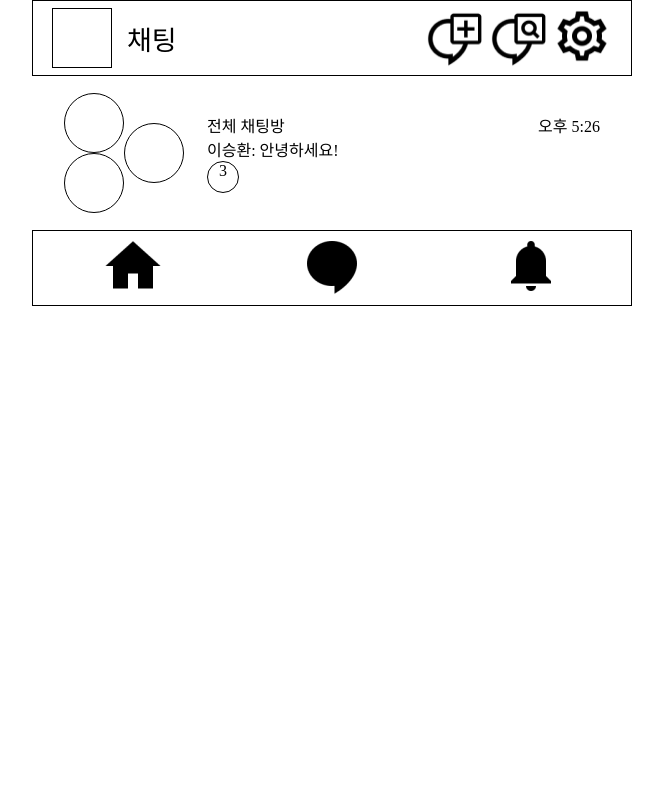
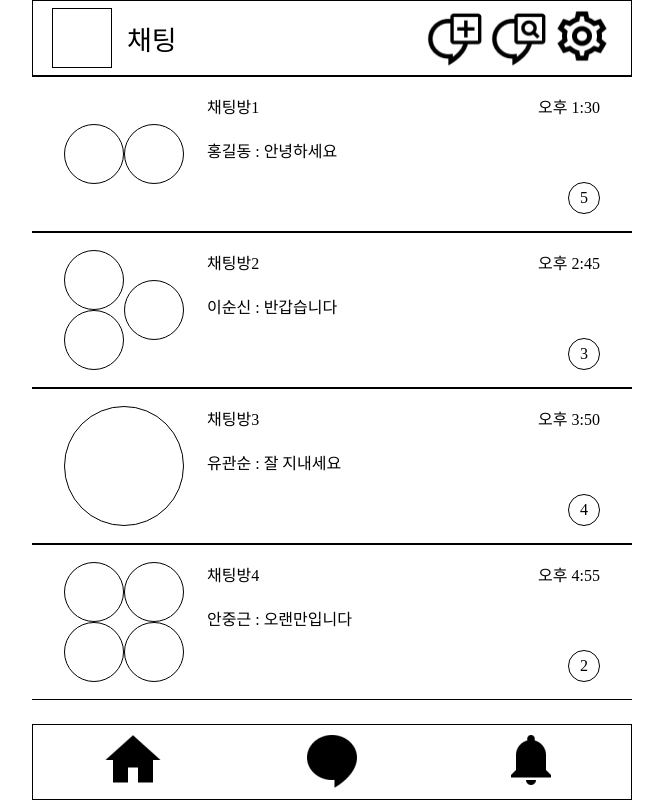
Before and after one commit to soma-baekgu/A-Maker-FE, a Next.js app: page /chat in a window 1280 px wide. Shown: the whole page, without its empty margins (308-971 px from the left). Built offline with nearby package versions, Linux system fonts and the light colour scheme.

Commit message:
feat: 채팅방 목록 화면 구현

```diff
--- a/src/app/_component/ProfileImageGroup.tsx
+++ b/src/app/_component/ProfileImageGroup.tsx
@@ -23,13 +23,11 @@ export default function ProfileImageGroup({imageUrls}: Props) {
                     </div>
                 }
             </div>
+            {cnt >= 2
+                &&
                 <div className={styles.profileImages}>
-                {
-                    cnt >= 2
-                    &&
                     <div className={styles.profileImage}>
                     </div>
-                }
                     {
                         cnt >= 4
                         &&
@@ -37,6 +35,7 @@ export default function ProfileImageGroup({imageUrls}: Props) {
                         </div>
                     }
                 </div>
+            }
         </div>
     );
 }
--- a/src/app/_component/profileImageGroup.module.css
+++ b/src/app/_component/profileImageGroup.module.css
@@ -2,18 +2,21 @@
 display: flex;
     flex-direction: row;
     justify-content: center;
+    width: 120px;
+    height: 120px;
 }
 
 .profileImages {
     display: flex;
     flex-direction: column;
     justify-content: center;
-    height: 120px;
+    width:100%;
+    height:100%;
 }
 
 .profileImage {
-    width: 60px;
-    height: 60px;
+    width: 100%;
+    aspect-ratio: 1;
     box-sizing: border-box;
     border: 1px solid black;
     border-radius: 50%;
--- a/src/app/chat/_component/ChatRoom.tsx
+++ b/src/app/chat/_component/ChatRoom.tsx
@@ -1,18 +1,30 @@
 import styles from './chatroom.module.css';
 import ProfileImageGroup from "@/app/_component/ProfileImageGroup";
 
-export default function ChatRoom() {
+type Props = {
+    imageUrls: string[]
+    chatroomName: string,
+    time: Date,
+    speaker: string
+    message: string,
+    messageCount: number,
+}
+
+export default function ChatRoom({imageUrls, chatroomName, time, speaker, message, messageCount}: Props) {
+    const options: Intl.DateTimeFormatOptions = {hour: 'numeric', minute: 'numeric', hour12: true};
+    const timeString = time.toLocaleTimeString('ko-KR', options);
+
     return (
         <div className={styles.component}>
-            <ProfileImageGroup imageUrls={["a", "b", "c"]}/>
+            <ProfileImageGroup imageUrls={imageUrls}/>
             <div className={styles.description}>
                 <div className={styles.title}>
-                    <div className={styles.chatroomName}>전체 채팅방</div>
-                    <div className={styles.time}>오후 5:26</div>
+                    <div className={styles.chatroomName}>{chatroomName}</div>
+                    <div className={styles.time}>{timeString}</div>
                 </div>
-                <div className={styles.message}>이승환: 안녕하세요!</div>
-                <div>
-                    <div className={styles.messageCount}>3</div>
+                <div className={styles.message}>{speaker} : {message}</div>
+                <div className={styles.messageCount}>
+                    <div className={styles.circle}>{messageCount}</div>
                 </div>
             </div>
         </div>
--- a/src/app/chat/_component/chatroom.module.css
+++ b/src/app/chat/_component/chatroom.module.css
@@ -1,40 +1,55 @@
-.component{
+.component {
     display: flex;
     flex-direction: row;
-    margin:17px 32px;
+    padding: 17px 32px;
     align-items: center;
+    box-sizing: border-box;
+    border-top: 1px solid black;
+    border-bottom: 1px solid black;
 }
 
-.description{
+.description {
     flex: 1;
     display: flex;
     flex-direction: column;
     justify-content: space-between;
     margin-left: 23px;
+    height: 120px;
 }
 
-.title{
+.title {
     display: flex;
     flex-direction: row;
     align-items: center;
 }
 
-.chatroomName{
+.chatroomName {
     flex: 1;
 }
 
-.time{
-    text-align:right;
+.time {
+    text-align: right;
 }
 
-.message{
+.message {
+    flex: 1;
     text-align: left;
+    display: flex;
+    align-items: center;
 }
 
-.messageCount{
+.circle {
     text-align: center;
     border-radius: 50%;
     border: 1px solid black;
-    width:30px;
-    height:30px;
+    width: 30px;
+    height: 30px;
+    display: flex;
+    align-items: center;
+    justify-content: center;
 }
+
+.messageCount {
+    display: flex;
+    justify-content: end;
+}
--- a/src/app/chat/page.tsx
+++ b/src/app/chat/page.tsx
@@ -2,11 +2,57 @@ import styles from './page.module.css';
 import TopBar from "@/app/_component/TopBar";
 import ChatRoom from "@/app/chat/_component/ChatRoom";
 
+type ChatRoomData = {
+    imageUrls: string[],
+    chatroomName: string,
+    time: Date,
+    speaker: string,
+    message: string,
+    messageCount: number,
+}
+
 export default function Chat() {
+    const chatRoomDatas: ChatRoomData[] = [
+        {
+            imageUrls: ["url1", "url2"],
+            chatroomName: "채팅방1",
+            time: new Date(2023, 4, 15, 13, 30), // 2023년 5월 15일 13시 30분
+            speaker: "홍길동",
+            message: "안녕하세요",
+            messageCount: 5,
+        },
+        {
+            imageUrls: ["url4", "url5", "url6"],
+            chatroomName: "채팅방2",
+            time: new Date(2023, 4, 16, 14, 45), // 2023년 5월 16일 14시 45분
+            speaker: "이순신",
+            message: "반갑습니다",
+            messageCount: 3,
+        },
+        {
+            imageUrls: ["url7"],
+            chatroomName: "채팅방3",
+            time: new Date(2023, 4, 17, 15, 50), // 2023년 5월 17일 15시 50분
+            speaker: "유관순",
+            message: "잘 지내세요",
+            messageCount: 4,
+        },
+        {
+            imageUrls: ["url10", "url11", "url12", "url"],
+            chatroomName: "채팅방4",
+            time: new Date(2023, 4, 18, 16, 55), // 2023년 5월 18일 16시 55분
+            speaker: "안중근",
+            message: "오랜만입니다",
+            messageCount: 2,
+        },
+    ];
+
     return (
         <div className={styles.page}>
             <TopBar pageType='채팅'/>
-            <ChatRoom/>
+            {chatRoomDatas.map((data, index) => (
+                <ChatRoom key={index} {...data} />
+            ))}
         </div>
     );
 }
--- a/src/app/layout.module.css
+++ b/src/app/layout.module.css
@@ -1,12 +1,14 @@
-
 .body{
     max-width: 600px;
     min-height: 100vh;
     margin: 0 auto;
     background: white;
+    display: flex;
+    flex-direction: column;
 }
 
 .content{
     display: flex;
     flex-direction: column;
+    flex: 1;
 }
```
Lines whose indentation alone changed are shown as unchanged.
